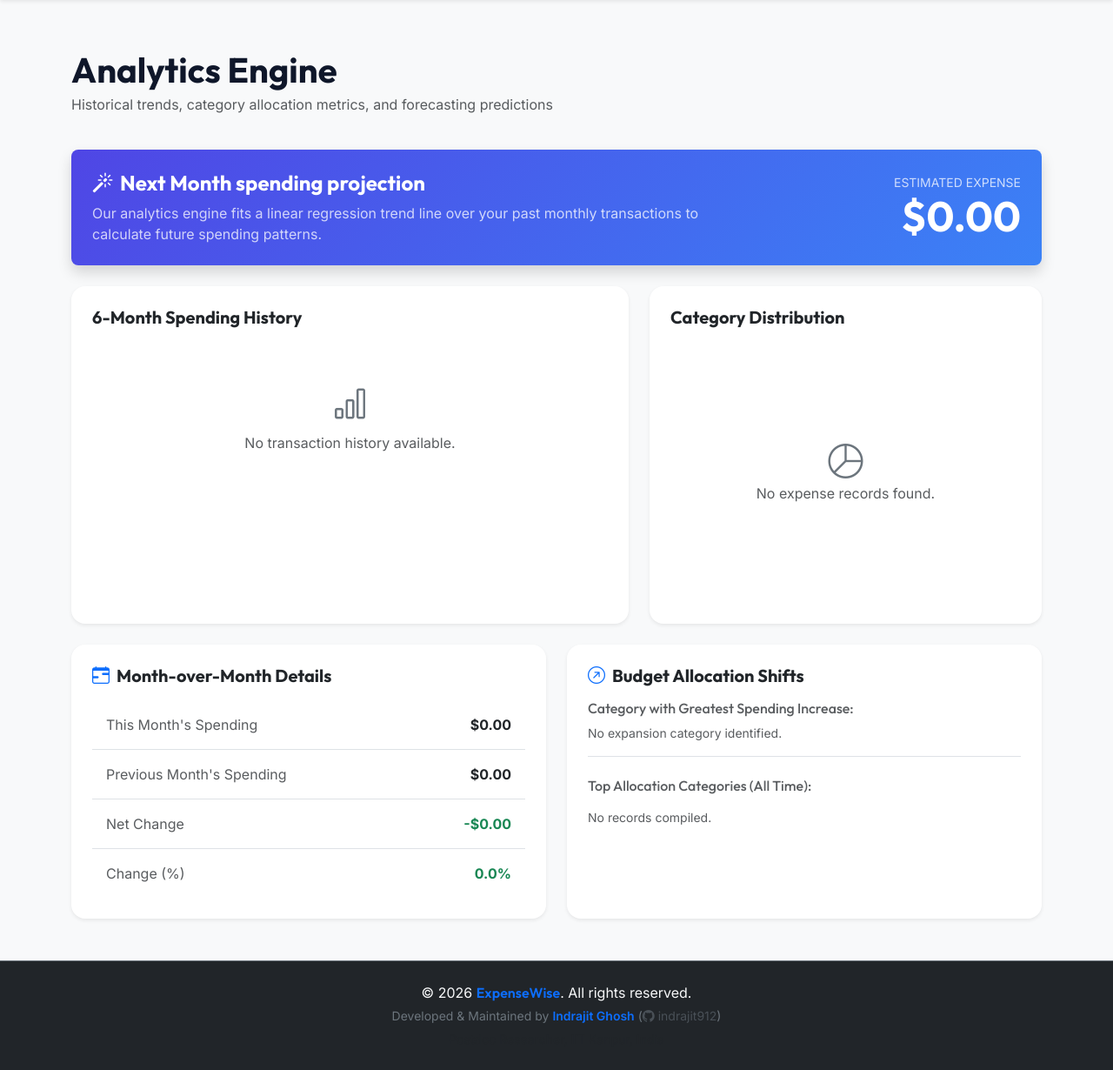
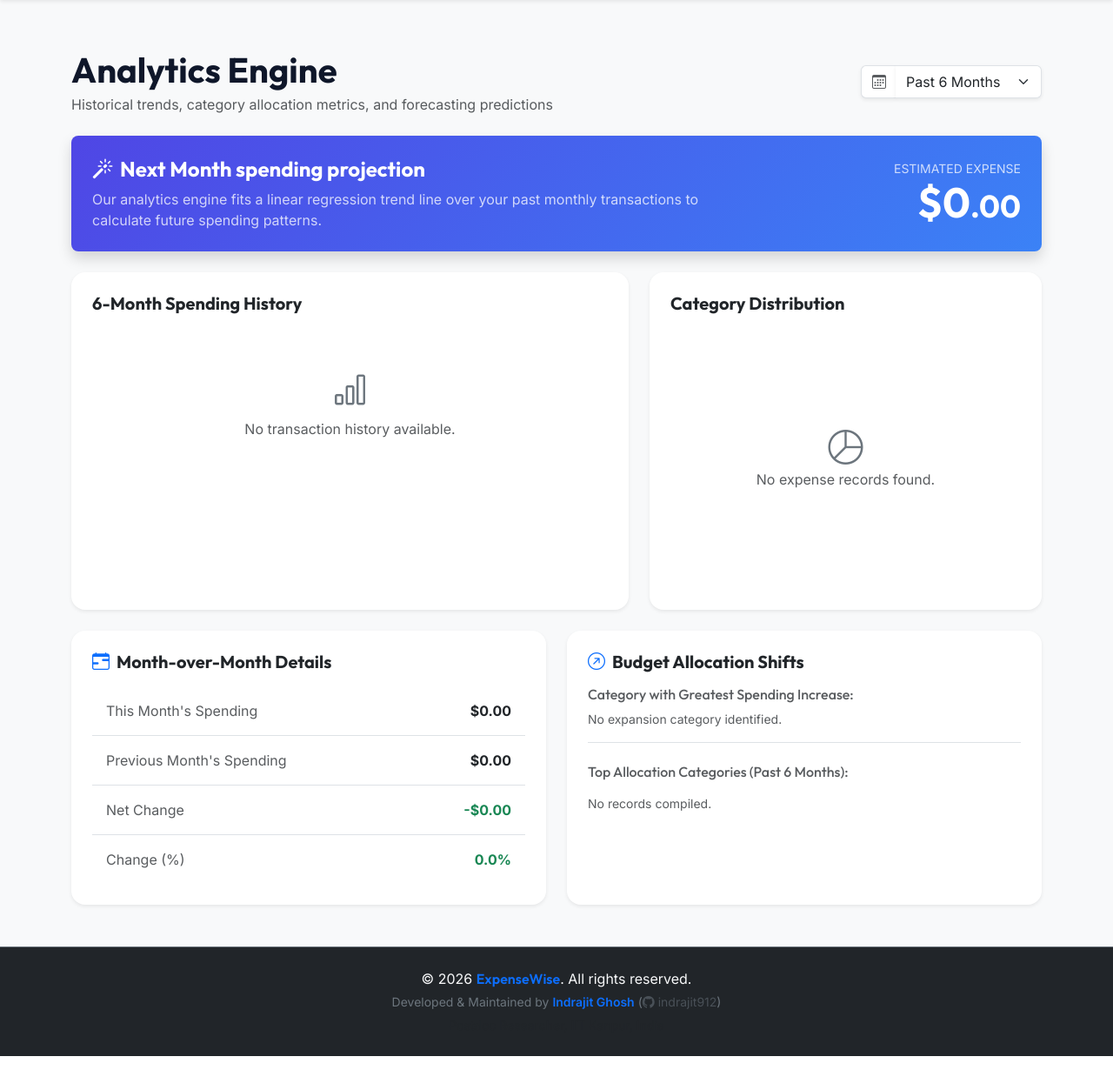
Before and after one commit to indrajit912/expensewise, a Flask app: page /analytics/ in a window 1280 px wide. Shown: the part 69-1299 px from the top of the page at 87% size. Run offline with Flask 3, Linux system fonts and the light colour scheme; a user stored in the database is signed in; tables that the repository leaves empty hold one stand-in row (values such as "Sample post").

Commit message:
dashboard and analytics pages are improved

```diff
--- a/app/analytics/routes.py
+++ b/app/analytics/routes.py
@@ -1,6 +1,7 @@
-from flask import Blueprint, render_template
+from flask import Blueprint, render_template, request, session
 from flask_login import login_required, current_user
 from app.services.analytics_service import AnalyticsService
+from datetime import date, timedelta
 
 analytics = Blueprint('analytics', __name__, template_folder='templates')
 
@@ -10,14 +11,26 @@ def index():
     """Compiles detailed historical analytics, growth rates, category distribution, and predictions."""
     user_id = current_user.id
 
-    # 1. Fetch 6-month aggregate history
-    history = AnalyticsService.get_monthly_spending_history(user_id, months_back=6)
+    # Resolve reporting period in a single place and persist in session
+    months = request.args.get('months', type=int)
+    if months is not None:
+        if months <= 0:
+            months = 6
+        session['analytics_months'] = months
+    else:
+        months = session.get('analytics_months', 6)
+
+    # 1. Fetch aggregate history
+    history = AnalyticsService.get_monthly_spending_history(user_id, months_back=months)
 
     # 2. Get comparative changes vs prior month
     comp_metrics = AnalyticsService.get_comparison_metrics(user_id)
 
     # 3. Get category allocation ratios
-    category_dist = AnalyticsService.get_category_distribution(user_id)
+    today = date.today()
+    start_date = today.replace(day=1) - timedelta(days=30 * (months - 1))
+    start_date = start_date.replace(day=1)
+    category_dist = AnalyticsService.get_category_distribution(user_id=user_id, start_date=start_date, end_date=today)
 
     # 4. Predict spending for the next month
     forecast_spending = AnalyticsService.predict_next_month_spending(user_id)
@@ -32,5 +45,6 @@ def index():
         history_amounts=history_amounts,
         comp_metrics=comp_metrics,
         category_dist=category_dist,
-        forecast_spending=forecast_spending
+        forecast_spending=forecast_spending,
+        selected_months=months
     )
--- a/app/static/openapi.json
+++ b/app/static/openapi.json
@@ -190,6 +190,7 @@
           { "name": "page", "in": "query", "schema": { "type": "integer" }, "description": "Page index (1-based)" },
           { "name": "search", "in": "query", "schema": { "type": "string" }, "description": "Substring match description/payee" },
           { "name": "category", "in": "query", "schema": { "type": "string" }, "description": "Filter by exact category name" },
+          { "name": "mode", "in": "query", "schema": { "type": "string" }, "description": "Filter by exact payment mode" },
           { "name": "start_date", "in": "query", "schema": { "type": "string", "format": "date" }, "description": "YYYY-MM-DD start filter" },
           { "name": "end_date", "in": "query", "schema": { "type": "string", "format": "date" }, "description": "YYYY-MM-DD end filter" }
         ],
--- a/app/templates/analytics/index.html
+++ b/app/templates/analytics/index.html
@@ -3,10 +3,23 @@
 {% block title %}Analytics & Forecasts - ExpenseWise{% endblock %}
 
 {% block content %}
-<div class="row pt-4 mb-4">
-    <div class="col-12">
+<div class="row pt-4 mb-4 align-items-center">
+    <div class="col-md-8">
         <h1 class="font-outfit fw-bold mb-1">Analytics Engine</h1>
-        <p class="text-muted">Historical trends, category allocation metrics, and forecasting predictions</p>
+        <p class="text-muted mb-0">Historical trends, category allocation metrics, and forecasting predictions</p>
+    </div>
+    <div class="col-md-4 text-md-end mt-3 mt-md-0">
+        <form method="GET" action="{{ url_for('analytics.index') }}" class="d-inline-block">
+            <div class="input-group">
+                <span class="input-group-text bg-white border-end-0 text-muted shadow-sm"><i class="bi bi-calendar3"></i></span>
+                <select name="months" class="form-select border-start-0 shadow-sm" onchange="this.form.submit()" style="min-width: 160px;">
+                    <option value="3" {% if selected_months == 3 %}selected{% endif %}>Past 3 Months</option>
+                    <option value="6" {% if selected_months == 6 %}selected{% endif %}>Past 6 Months</option>
+                    <option value="12" {% if selected_months == 12 %}selected{% endif %}>Past 12 Months</option>
+                    <option value="24" {% if selected_months == 24 %}selected{% endif %}>Past 24 Months</option>
+                </select>
+            </div>
+        </form>
     </div>
 </div>
 
@@ -25,7 +38,7 @@
                 </div>
                 <div class="col-md-4 text-md-end mt-3 mt-md-0">
                     <div class="text-uppercase small opacity-75">Estimated Expense</div>
-                    <div class="display-5 font-outfit fw-bold">{{ forecast_spending | currency_format(current_user.default_currency) }}</div>
+                    <div class="display-5 font-outfit fw-bold">{{ forecast_spending | currency_format(current_user.default_currency) | decimal_small }}</div>
                 </div>
             </div>
         </div>
@@ -37,7 +50,7 @@
     <!-- Bar Chart: 6 Months -->
     <div class="col-lg-7">
         <div class="card glass-card border-0 bg-white p-4 h-100 shadow-sm">
-            <h3 class="h5 fw-bold font-outfit mb-3">6-Month Spending History</h3>
+            <h3 class="h5 fw-bold font-outfit mb-3">{{ selected_months }}-Month Spending History</h3>
             <div class="chart-container" style="position: relative; height: 300px;">
                 {% if history_amounts %}
                     <canvas id="historyChart"></canvas>
@@ -127,7 +140,7 @@
             </div>
 
             <div>
-                <h4 class="h6 text-muted mb-3">Top Allocation Categories (All Time):</h4>
+                <h4 class="h6 text-muted mb-3">Top Allocation Categories (Past {{ selected_months }} Months):</h4>
                 {% if category_dist %}
                     {% for cat, amt in category_dist.items()|list %}
                         {% if loop.index <= 3 %}
```
Also changed, not shown: app/dashboard/routes.py (+6 -3 lines), tests/test_web_routes.py (+16 -0 lines).
